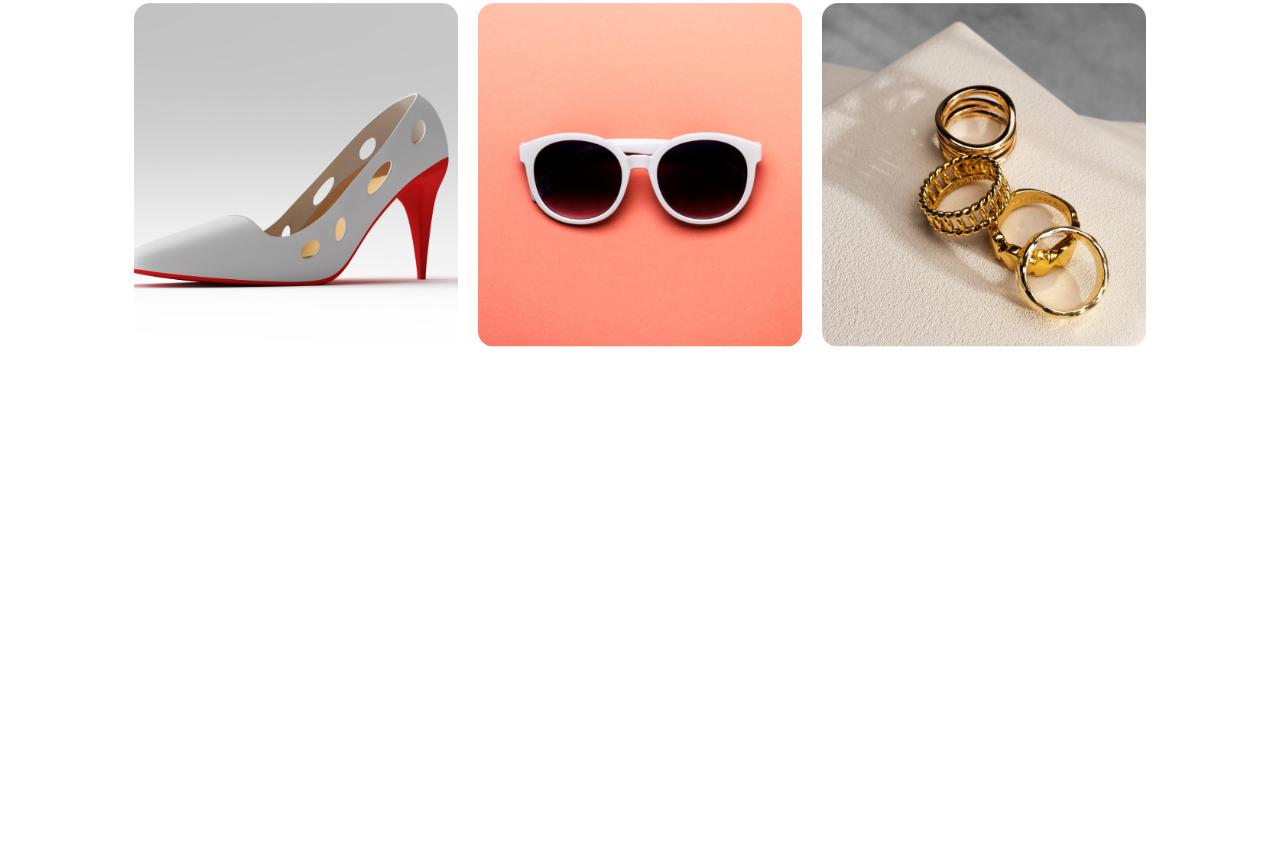
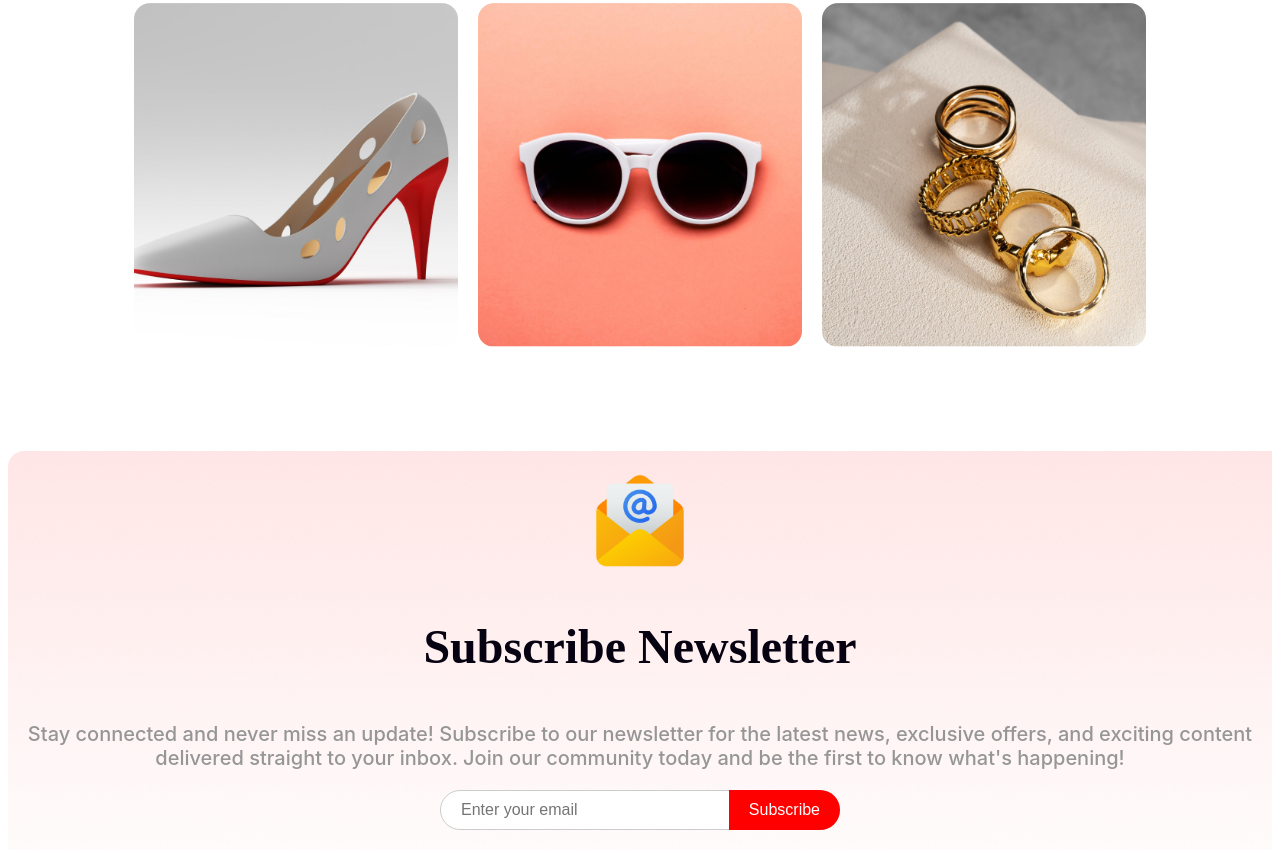
Before and after one commit to Muntahamasuma/My-frist-assaignment, a plain HTML site: page index.html in a window 1280 px wide. Shown: the part 3920-4788 px from the top of the page. Before the commit the page ends 4329 px from the top, so only its background shows below. Drawn offline with Linux system fonts and the light colour scheme.

Commit message:
added footer section

```diff
--- a/index.html
+++ b/index.html
@@ -57,7 +57,6 @@
       <p class="p">Celebrate the holiday season with amazing savings! Enjoy up to 50% off during our Holiday Sale. It's the perfect time to grab gifts, treat yourself, and make the most of the festive spirit. Don't miss out on these limited-time offers!</p>
       </div>
      <!-- WHAT IS FUNCTIONAL section closed-->
-
     <div id="column">
         <h4>THE BEST GIFTS</h4>
         <h3>Our Awesome Portfolio</h3>
@@ -73,5 +72,21 @@
             <div><img src="styles/resources/Rectangle 7.png" alt=""></div>
             <div><img src="styles/resources/Rectangle 8.png" alt=""></div>
         </div>
+
+        <!-- footer section -->
+
+        <div class="footer">
+            <img class="footer-img" src="styles/resources/Group 61.png" alt="">
+            <h3 class="footer-text">Subscribe Newsletter</h3>
+            <p class="p">Stay connected and never miss an update! Subscribe to our newsletter for the latest news, exclusive offers, and exciting content delivered straight to your inbox. Join our community today and be the first to know what's happening!
+            </p>
+            <!-- subscribe -->
+            <div class="subscribe-container">
+                <form class="subscribe-form">
+                    <input type="email" placeholder="Enter your email" required>
+                    <button type="submit">Subscribe</button>
+                </form>
+            </div>
+        </div>
 </body>
 </html>
--- a/styles/style.css
+++ b/styles/style.css
@@ -118,6 +118,81 @@ cursor: pointer;
     margin: auto;
     gap: 30px;
 }
+.flex{
+    display: flex;
+}
+.flex-img{
+    width: 300px;
+    height: 500px;
+}
+
+.footer{
+    background-image: url(../styles/resources/Vector.png);
+    background-repeat: no-repeat;
+    max-width: 1320px;
+    margin: 50px auto;
+    padding-top: 20px;
+    padding-bottom: 20px;
+}
+.footer-img{
+    width: 100px;
+    height: 100px;
+    display: flex;
+    margin: auto;
+    align-items: center;
+
+}
+.footer-text{
+    color: #070211;
+font-family: Merriweather;
+font-size: 48px;
+font-style: normal;
+font-weight: 900;
+line-height: normal;
+text-transform: capitalize;
+text-align: center;
+}
+
+.subscribe-container {
+    text-align: center;
+}
+
+.subscribe-form {
+    display: inline-block;
+    position: relative;
+}
+
+.subscribe-form input[type="email"] {
+    padding: 10px 20px;
+    font-size: 16px;
+    border: 1px solid #ccc;
+    border-radius: 25px;
+    outline: none;
+    width: 400px;
+    box-sizing: border-box;
+}
+
+.subscribe-form button {
+    padding: 10px 20px;
+    font-size: 16px;
+    border: none;
+    border-radius: 25px;
+    background-color: #FF0000;
+    color: white;
+    cursor: pointer;
+    position: absolute;
+    right: 0;
+    top: 0;
+    height: 100%;
+    border-top-left-radius: 0;
+    border-bottom-left-radius: 0;
+}
+
+.subscribe-form button:hover {
+    background-color: #0056b3;
+}
+
+
 #column{
     width: 80%;
     max-width: 1320px;
```
